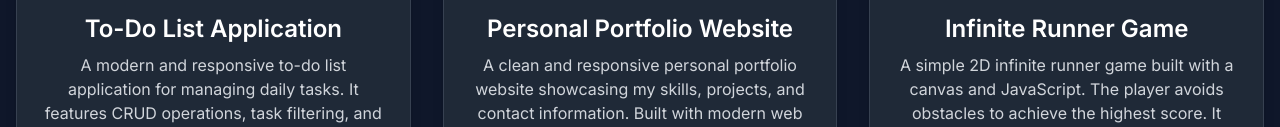
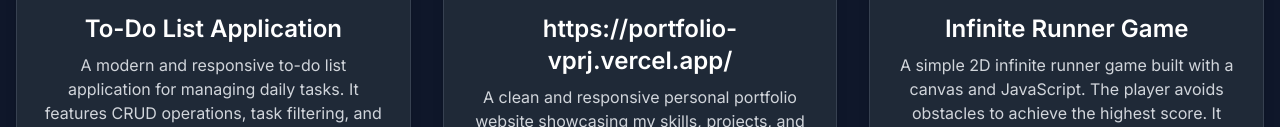
Before and after one commit to vishnnupriiyaa/portfolio, a plain HTML site: page index.html in a window 1280 px wide. Shown: the part 1512-1639 px from the top of the page. Drawn offline with nearby package versions, Linux system fonts and the light colour scheme.

Commit message:
Update index.html

```diff
--- a/index.html
+++ b/index.html
@@ -140,7 +140,7 @@
                 <!-- Project Card 2 -->
                 <div class="project-card bg-gray-800 rounded-xl shadow-lg border border-gray-700 p-6 flex flex-col items-center text-center">
                     <img class="w-full h-48 object-cover rounded-xl mb-4" src="https://placehold.co/600x400/3b82f6/ffffff?text=Portfolio+Website" alt="A screenshot of a personal portfolio website.">
-                    <h3 class="text-2xl font-semibold text-white mb-2">Personal Portfolio Website</h3>
+                    <h3 class="text-2xl font-semibold text-white mb-2">https://portfolio-vprj.vercel.app/</h3>
                     <p class="text-gray-300 mb-4">A clean and responsive personal portfolio website showcasing my skills, projects, and contact information. Built with modern web development practices.</p>
                     <div class="flex flex-wrap gap-2 mb-4">
                         <span class="bg-gray-700 text-gray-200 text-xs font-medium px-2.5 py-1 rounded-full">HTML</span>
```
